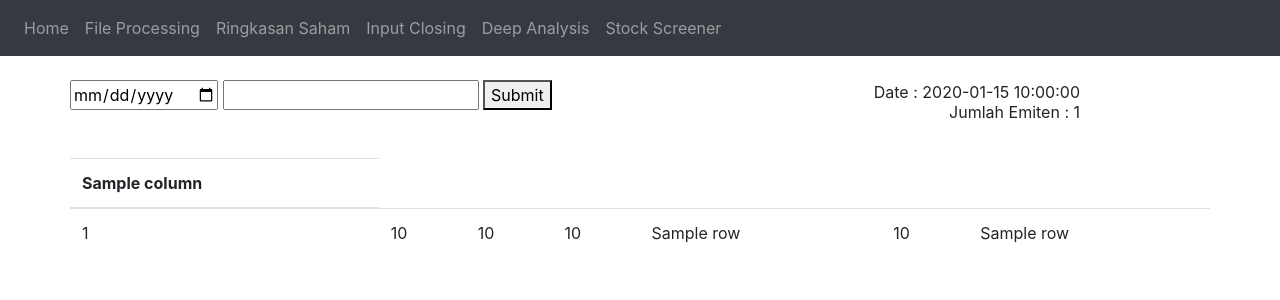
After one commit to braindior01/testWebFlaskTable, a Flask app: template website/templates/stock_screener.html in a window 1280 px wide. The commit adds this page. Shown: the top 300 px of the page. Run offline with Flask 3, Linux system fonts and the light colour scheme; the template is opened without the code that fills it: most values are stand-ins (such as "Sample title", 1, 10 or a date in 2020); some libraries are stand-ins or nearby versions.

Commit message:
coba update page baru
- bikin page untuk stock screener

```diff
--- a/website/templates/base.html
+++ b/website/templates/base.html
@@ -27,9 +27,10 @@
           <a class="nav-item nav-link" id="home" href="/">Home</a>
           <a class="nav-item nav-link" id="file-processing" href="/file-processing">File Processing</a>
           <a class="nav-item nav-link" id="read-table" href="/read-table">Ringkasan Saham</a>
-          <a class="nav-item nav-link" id="input-hargawajar" href="/input-hargawajar">Input Harga Wajar</a>
+          <!-- <a class="nav-item nav-link" id="input-hargawajar" href="/input-hargawajar">Input Harga Wajar</a> -->
           <a class="nav-item nav-link" id="input-hargaclosing" href="/input-hargaclosing">Input Closing</a>
-          <a class="nav-item nav-link" id="read-harga-wajar" href="/read-harga-wajar">Read Harga Wajar</a>
+          <a class="nav-item nav-link" id="read-harga-wajar" href="/read-harga-wajar">Deep Analysis</a>
+          <a class="nav-item nav-link" id="read-stock-screener" href="/read-stock-screener">Stock Screener</a>
         </div>
       </div>
     </nav>
--- /dev/null
+++ b/website/templates/stock_screener.html
@@ -0,0 +1,42 @@
+{% extends "base.html" %} {% block title %}Stock Screener{% endblock %} {% block content %}
+<form action="#" method="post">
+  <input type="date" name="inputDate" />
+  <input type="text" name="inputEmiten"/>
+  <button type="submit">Submit</button>
+</form>
+  <p class="atur_tanggal">Date : {{ date_input }}</p>
+</br>
+  <p class="num_rows">Jumlah Emiten : {{ num_rows }}</p>
+</br>
+</br>
+<table class="table">
+  <thead>
+    <tr>
+      {% for column_name in columns %}
+      <th scope="col">{{ column_name }}</th>
+      {% endfor %}
+      <!-- <th scope="col">BCode</th>
+      <th scope="col">BVal</th>
+      <th scope="col">SVal</th>
+      <th scope="col">Balance</th>
+      <th scope="col">Ratio</th> -->
+    </tr>
+  </thead>
+  {% for row in data %}
+  <tbody>
+    <tr>
+      <td>{{row.0}}</td>
+      <td>{{"{:,.0f}".format(row.1)}}</td>
+      <td>{{"{:,.0f}".format(row.2)}}</td>
+      <td>{{"{:,.0f}".format(row.3)}}</td>
+      <td>{{row.4}}</td>
+      <td>{{"{:,.0f}".format(row.5)}}</td>
+      <td>{{row.6}}</td>
+      <!-- {% for cell in row %}
+      <td>{{ cell }}</td>
+      {% endfor %} -->
+    </tr>
+  </tbody>
+  {% endfor %}
+</table>
+{% endblock %}
```
Also changed, not shown: website/bacafile.py (+69 -41 lines), instance/database.db, website/static/plot.png, 1 other file.
